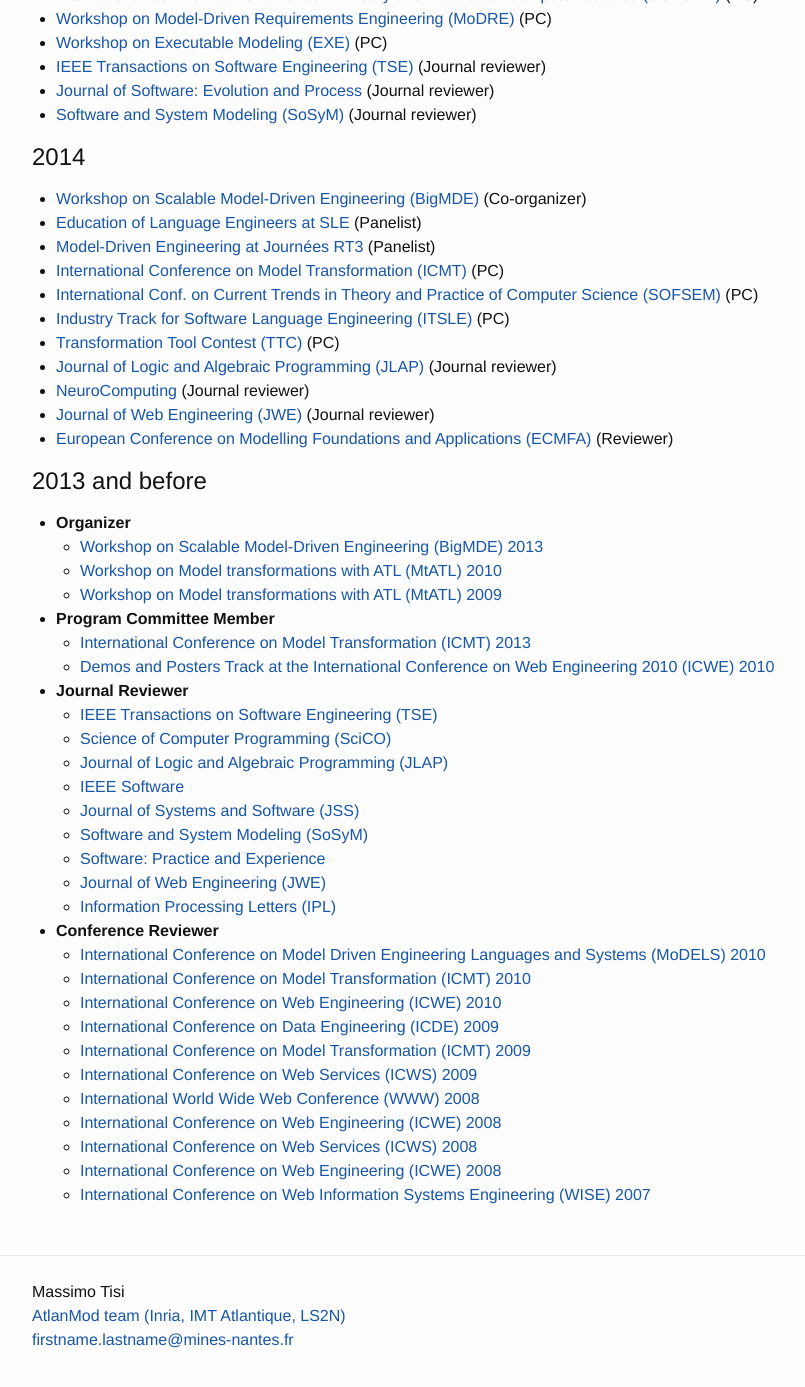
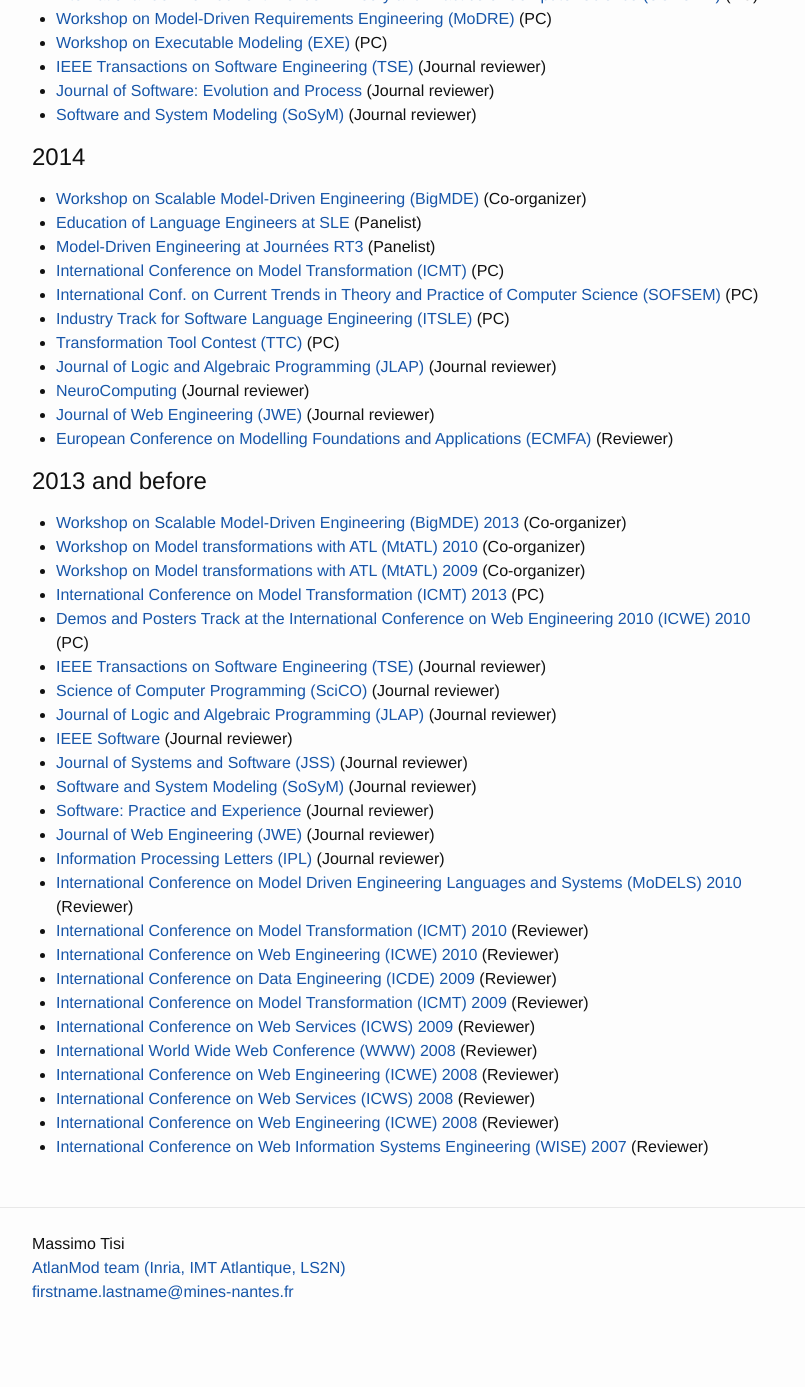
Before and after one commit to massimotisi/massimotisi.github.io, a Jekyll site: the page built from community.md, in a window 1280 px wide and 1400 px high, scrolled down 1576 px. Shown: the top 1387 px of the window, without its empty margins (232-1037 px from the left). Built offline with Jekyll 4.4.1, drawn with Linux system fonts in a browser that asks for light colours; after the commit the page ends 2928 px from its top, so only the background shows below that.

Commit message:
completing update of community section style

```diff
--- a/community.md
+++ b/community.md
@@ -79,36 +79,28 @@ I have served (or will serve) as co-organizer and reviewer for the following ven
 * [European Conference on Modelling Foundations and Applications (ECMFA)](http://ecmfa2014.lcc.uma.es/#) (Reviewer)
 
 # 2013 and before
-
-* **Organizer**
-  * [Workshop on Scalable Model-Driven Engineering (BigMDE) 2013](https://big-mde.github.io/2013.html)
-  * [Workshop on Model transformations with ATL (MtATL) 2010](http://web.emn.fr/x-info/atlanmod/index.php?title=MtATL2010)
-  * [Workshop on Model transformations with ATL (MtATL) 2009](http://web.emn.fr/x-info/atlanmod/index.php?title=MtATL2009)
-
-* **Program Committee Member**
-  * [International Conference on Model Transformation (ICMT) 2013](http://www.model-transformation.org/ICMT2013/)
-  * [Demos and Posters Track at the International Conference on Web Engineering 2010 (ICWE) 2010](http://icwe2010.webengineering.org/Calls/demos.aspx)
-
-* **Journal Reviewer**
-  * [IEEE Transactions on Software Engineering (TSE)](https://www.computer.org/web/tse;jsessionid=6afd856a99689b17c0c58edc329c)
-  * [Science of Computer Programming (SciCO)](http://www.journals.elsevier.com/science-of-computer-programming/)
-  * [Journal of Logic and Algebraic Programming (JLAP)](http://www.journals.elsevier.com/the-journal-of-logic-and-algebraic-programming)
-  * [IEEE Software](https://www.computer.org/software-magazine/)
-  * [Journal of Systems and Software (JSS)](http://www.journals.elsevier.com/journal-of-systems-and-software)
-  * [Software and System Modeling (SoSyM)](http://www.sosym.org/)
-  * [Software: Practice and Experience](http://onlinelibrary.wiley.com/journal/10.1002/(ISSN)1097-024X)
-  * [Journal of Web Engineering (JWE)](http://www.rintonpress.com/journals/jwe/)
-  * [Information Processing Letters (IPL)](http://www.journals.elsevier.com/information-processing-letters/)
-
-* **Conference Reviewer**
-  * [International Conference on Model Driven Engineering Languages and Systems (MoDELS) 2010](http://models2010.ifi.uio.no/)
-  * [International Conference on Model Transformation (ICMT) 2010](http://www.model-transformation.org/ICMT2010/)
-  * [International Conference on Web Engineering (ICWE) 2010](http://icwe2010.webengineering.org/)
-  * [International Conference on Data Engineering (ICDE) 2009](http://i.cs.hku.hk/icde2009/)
-  * [International Conference on Model Transformation (ICMT) 2009](http://www.model-transformation.org/ICMT2009/)
-  * [International Conference on Web Services (ICWS) 2009](http://www.servicescongress.org/2009/1/)
-  * [International World Wide Web Conference (WWW) 2008](http://wwwconference.org/www2008/)
-  * [International Conference on Web Engineering (ICWE) 2008](http://icwe2008.webengineering.org/)
-  * [International Conference on Web Services (ICWS) 2008](http://www.servicescongress.org/2009/1/)
-  * [International Conference on Web Engineering (ICWE) 2008](http://icwe.como.polimi.it/)
-  * [International Conference on Web Information Systems Engineering (WISE) 2007](http://wise2007.loria.fr/pmwiki/pmwiki.php)
+* [Workshop on Scalable Model-Driven Engineering (BigMDE) 2013](https://big-mde.github.io/2013.html) (Co-organizer)
+* [Workshop on Model transformations with ATL (MtATL) 2010](http://web.emn.fr/x-info/atlanmod/index.php?title=MtATL2010) (Co-organizer)
+* [Workshop on Model transformations with ATL (MtATL) 2009](http://web.emn.fr/x-info/atlanmod/index.php?title=MtATL2009) (Co-organizer)
+* [International Conference on Model Transformation (ICMT) 2013](http://www.model-transformation.org/ICMT2013/) (PC)
+* [Demos and Posters Track at the International Conference on Web Engineering 2010 (ICWE) 2010](http://icwe2010.webengineering.org/Calls/demos.aspx) (PC)
+* [IEEE Transactions on Software Engineering (TSE)](https://www.computer.org/web/tse;jsessionid=6afd856a99689b17c0c58edc329c) (Journal reviewer)
+* [Science of Computer Programming (SciCO)](http://www.journals.elsevier.com/science-of-computer-programming/) (Journal reviewer)
+* [Journal of Logic and Algebraic Programming (JLAP)](http://www.journals.elsevier.com/the-journal-of-logic-and-algebraic-programming) (Journal reviewer)
+* [IEEE Software](https://www.computer.org/software-magazine/) (Journal reviewer)
+* [Journal of Systems and Software (JSS)](http://www.journals.elsevier.com/journal-of-systems-and-software) (Journal reviewer)
+* [Software and System Modeling (SoSyM)](http://www.sosym.org/) (Journal reviewer)
+* [Software: Practice and Experience](http://onlinelibrary.wiley.com/journal/10.1002/(ISSN)1097-024X) (Journal reviewer)
+* [Journal of Web Engineering (JWE)](http://www.rintonpress.com/journals/jwe/) (Journal reviewer)
+* [Information Processing Letters (IPL)](http://www.journals.elsevier.com/information-processing-letters/) (Journal reviewer)
+* [International Conference on Model Driven Engineering Languages and Systems (MoDELS) 2010](http://models2010.ifi.uio.no/) (Reviewer)
+* [International Conference on Model Transformation (ICMT) 2010](http://www.model-transformation.org/ICMT2010/) (Reviewer)
+* [International Conference on Web Engineering (ICWE) 2010](http://icwe2010.webengineering.org/) (Reviewer)
+* [International Conference on Data Engineering (ICDE) 2009](http://i.cs.hku.hk/icde2009/) (Reviewer)
+* [International Conference on Model Transformation (ICMT) 2009](http://www.model-transformation.org/ICMT2009/) (Reviewer)
+* [International Conference on Web Services (ICWS) 2009](http://www.servicescongress.org/2009/1/) (Reviewer)
+* [International World Wide Web Conference (WWW) 2008](http://wwwconference.org/www2008/) (Reviewer)
+* [International Conference on Web Engineering (ICWE) 2008](http://icwe2008.webengineering.org/) (Reviewer)
+* [International Conference on Web Services (ICWS) 2008](http://www.servicescongress.org/2009/1/) (Reviewer)
+* [International Conference on Web Engineering (ICWE) 2008](http://icwe.como.polimi.it/) (Reviewer)
+* [International Conference on Web Information Systems Engineering (WISE) 2007](http://wise2007.loria.fr/pmwiki/pmwiki.php) (Reviewer)
```
